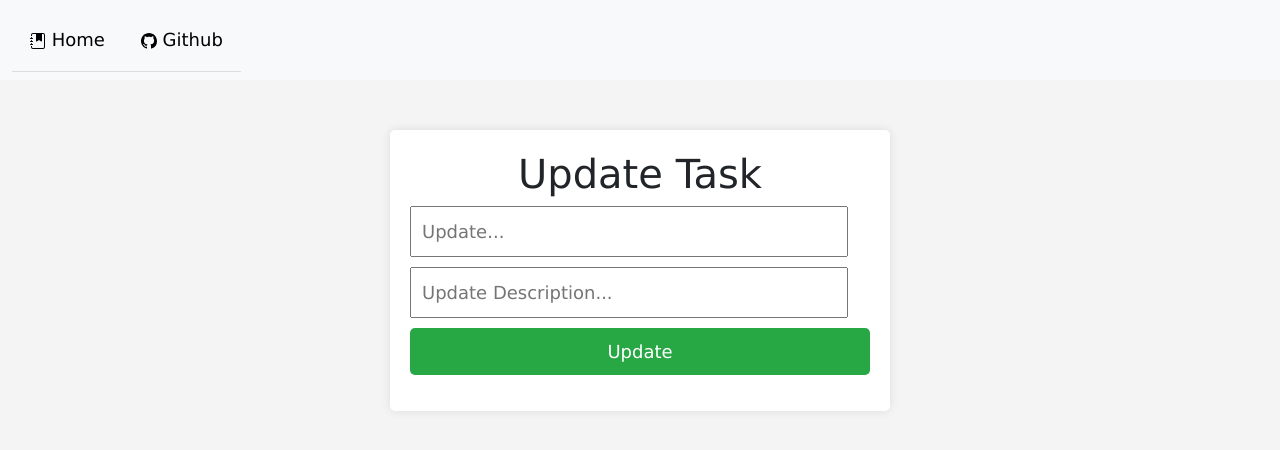
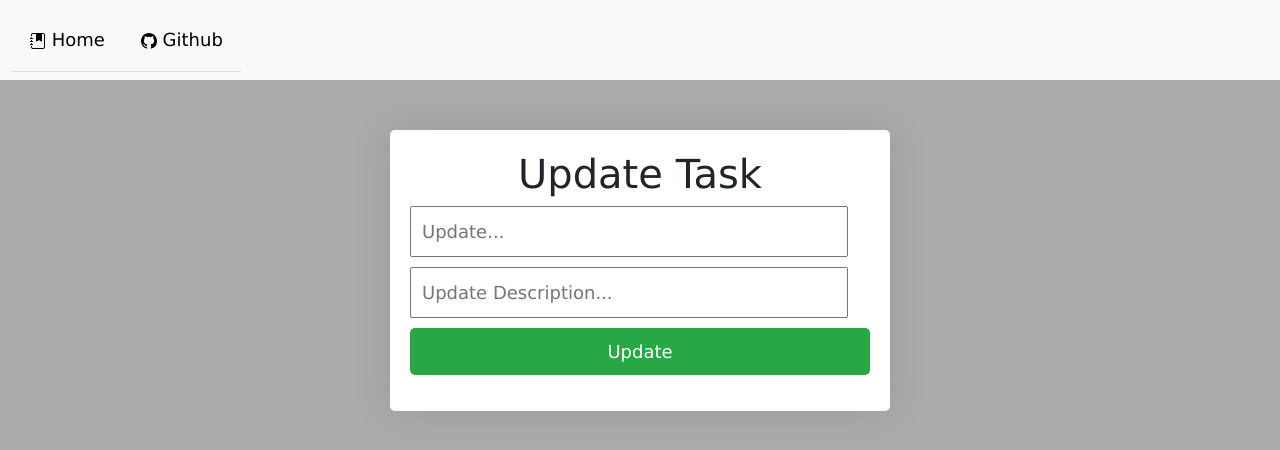
Before and after one commit to iamratinder/ToDo-flask-application, a Flask app: template templates/update.html in a window 1280 px wide. Shown: the top 450 px of the page. Run offline with Flask 3, Linux system fonts and the light colour scheme; the template is opened without the code that fills it, so the values that code supplies are empty.

Commit message:
Design Update

```diff
--- a/static/style.css
+++ b/static/style.css
@@ -13,7 +13,7 @@ body {
     background: white;
     padding: 20px;
     border-radius: 5px;
-    box-shadow: 0 0 10px rgba(0, 0, 0, 0.1);
+    box-shadow: 0 0 40px rgba(0, 0, 0, 0.1);
 }
 
 h1 {
@@ -81,3 +81,8 @@ li button {
         width: 100%;
     }
 }
+@media (max-width: 1000px) {
+    .navbar {
+        display: none; /* Hides the navbar */
+    }
+}
--- a/templates/base.html
+++ b/templates/base.html
@@ -18,7 +18,7 @@
             <div class="collapse navbar-collapse" id="navbarNavDropdown">
                 <ul class="navbar-nav">
                     <li class="nav-item">
-                        <a class="nav-link active" aria-current="page" href="#"><svg xmlns="http://www.w3.org/2000/svg" width="16" height="16" fill="currentColor" class="bi bi-journal-bookmark-fill" viewBox="0 0 16 16">
+                        <a class="nav-link active" aria-current="page" href="/"><svg xmlns="http://www.w3.org/2000/svg" width="16" height="16" fill="currentColor" class="bi bi-journal-bookmark-fill" viewBox="0 0 16 16">
                             <path fill-rule="evenodd" d="M6 1h6v7a.5.5 0 0 1-.757.429L9 7.083 6.757 8.43A.5.5 0 0 1 6 8z" />
                             <path d="M3 0h10a2 2 0 0 1 2 2v12a2 2 0 0 1-2 2H3a2 2 0 0 1-2-2v-1h1v1a1 1 0 0 0 1 1h10a1 1 0 0 0 1-1V2a1 1 0 0 0-1-1H3a1 1 0 0 0-1 1v1H1V2a2 2 0 0 1 2-2" />
                             <path d="M1 5v-.5a.5.5 0 0 1 1 0V5h.5a.5.5 0 0 1 0 1h-2a.5.5 0 0 1 0-1zm0 3v-.5a.5.5 0 0 1 1 0V8h.5a.5.5 0 0 1 0 1h-2a.5.5 0 0 1 0-1zm0 3v-.5a.5.5 0 0 1 1 0v.5h.5a.5.5 0 0 1 0 1h-2a.5.5 0 0 1 0-1z" />
--- a/templates/update.html
+++ b/templates/update.html
@@ -1,13 +1,17 @@
 {% extends 'base.html' %}
 {% block body %}
 
-
+    <style>
+        body{
+            background-color: rgb(171, 171, 171);
+        }
+    </style>
     <div class="container">
         <form action="/update/{{ index }}" method="post">
             <h1>Update Task</h1>
             <input type="text" id="taskInput" name="title" value="{{ todo['title'] }}" placeholder="Update...">
             <input type="text" id="description" name="desc" value="{{ todo['desc'] }}" placeholder="Update Description...">
-            <button id="addTaskButton">Update</button>
+            <button id="addTaskButton"3f0a5a0ab431585decc1358acbc223be15df0997>Update</button>
             <ul id="taskList"></ul>
         </form>
     </div>
```
